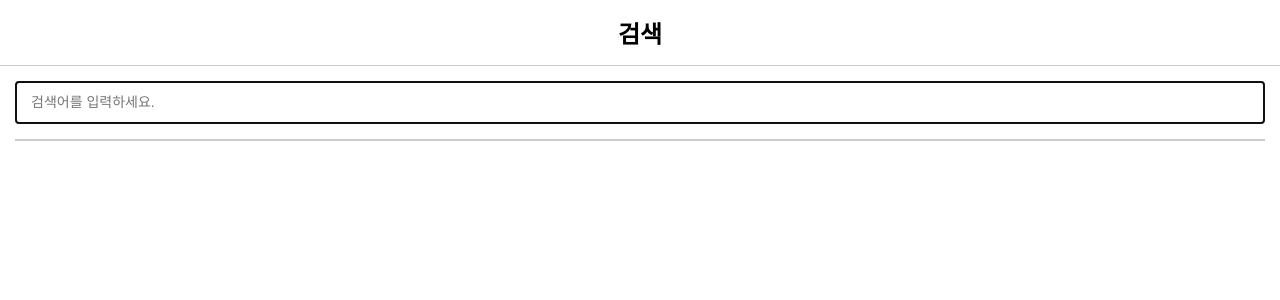
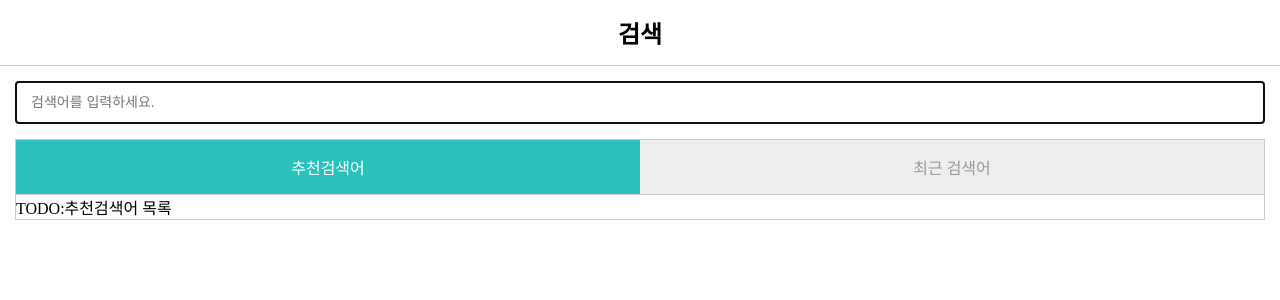
Before and after one commit to yeongsik/study-repo, a React app in the folder inflearn-react-1/3-component/: page / in a window 1280 px wide. Shown: the top 300 px of the page. Built offline with nearby package versions, Linux system fonts and the light colour scheme.

Commit message:
[inflearn-react-1] Tabs

```diff
--- a/inflearn-react-1/3-component/src/App.js
+++ b/inflearn-react-1/3-component/src/App.js
@@ -3,6 +3,7 @@
 import SearchForm from "./components/SearchForm";
 import SearchResult from "./components/SearchResult";
 import store from "./Store.js"
+import Tabs, {TabType} from "./components/Tabs";
 
 export default class App extends React.Component {
     constructor() {
@@ -12,7 +13,7 @@
             searchKeyword: "",
             searchResult: [],
             submitted: false,
-
+            selectedTab: TabType.KEYWORD,
         };
     }
 
@@ -41,7 +42,7 @@
 
 
     render() {
-        const {searchKeyword, submitted, searchResult} = this.state;
+        const {searchKeyword, submitted, searchResult, selectedTab} = this.state;
 
         return (
             <>
@@ -54,7 +55,16 @@
                         onReset={() => this.handleReset()}
                     />
                     <div className="content">
-                        {submitted && <SearchResult data={searchResult} />}
+                        {submitted ? (
+                            <SearchResult data={searchResult} />
+                        ) : (
+                            <>
+                                <Tabs selectedTab={selectedTab} onChange={(selectedTab) => this.setState({selectedTab})} />
+                                {selectedTab === TabType.KEYWORD && <>TODO:추천검색어 목록 </>}
+                                {selectedTab === TabType.HISTORY && <>TODO:최근검색어 목록 </>}
+                            </>
+
+                        )}
                     </div>
                 </div>
             </>
--- /dev/null
+++ b/inflearn-react-1/3-component/src/components/Tabs.js
@@ -0,0 +1,33 @@
+import React from "react";
+
+export const TabType = {
+    KEYWORD: "KEYWORD",
+    HISTORY: "HISTORY",
+
+};
+
+const TabLabel = {
+    [TabType.KEYWORD]: "추천검색어",
+    [TabType.HISTORY]: "최근 검색어",
+
+};
+
+const Tabs = ({selectedTab, onChange}) => {
+    return (
+        <>
+            <ul className="tabs">
+                {Object.values(TabType).map((tabType) => (
+                    <li
+                        className={selectedTab === tabType ? "active" : ""}
+                        key={tabType}
+                        onClick={() => onChange(tabType)}
+                    >
+                        {TabLabel[tabType]}
+                    </li>
+                ))}
+            </ul>
+        </>
+    );
+};
+
+export default Tabs;
```
